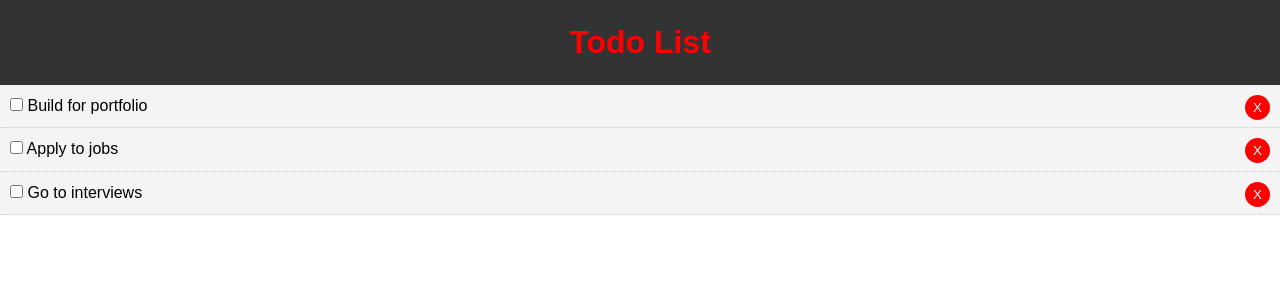
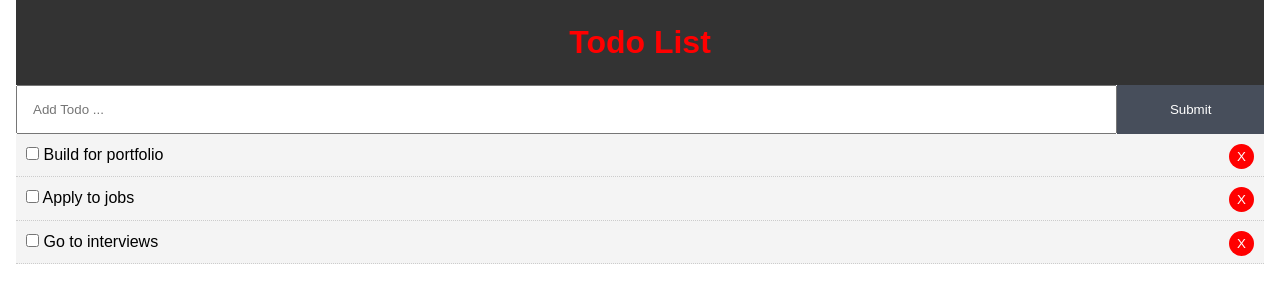
Before and after one commit to pixelboogie/Reactjs_ToDo, a React (Create React App) app: page / in a window 1280 px wide. Shown: the top 300 px of the page. Built offline with nearby package versions, Linux system fonts and the light colour scheme.

Commit message:
Added styling to AddTodo

```diff
--- a/src/App.css
+++ b/src/App.css
@@ -19,3 +19,16 @@
   margin: 1em;
   padding: 10px;
 }
+
+.container{
+  padding: 0 1rem;
+}
+
+.btn {
+  display: inline-block;
+  border: none;
+  background: rgb(71, 78, 91);
+  color: white;
+  padding: 7px 20px;
+  cursor: pointer;
+}
--- a/src/App.js
+++ b/src/App.js
@@ -1,6 +1,7 @@
 import React, { Component } from 'react';
 import Todos from './components/Todos';
 import Header from './components/layout/Header'
+import AddTodo from './components/AddTodo'
 
 import './App.css';
 
@@ -45,11 +46,14 @@
 
       return (
         <div className="App">
-          <Header />
-        <Todos todos={this.state.todos}
-        markComplete={this.markComplete}
-        delTodo={this.delTodo}
-        />
+          <div className="container">
+            <Header />
+            <AddTodo />
+            <Todos todos={this.state.todos}
+            markComplete={this.markComplete}
+              delTodo={this.delTodo}
+            />
+          </div>
         </div>
     );
   }
--- /dev/null
+++ b/src/components/AddTodo.js
@@ -0,0 +1,25 @@
+import React, { Component } from 'react'
+
+export class AddTodo extends Component {
+    render() {
+        return(
+        <form style={{ display: 'flex' }}>
+            <input
+                type="text"
+                name="title"
+                style={{flex: '10', padding: '15px'}}
+                placeholder="Add Todo ..."
+                />
+            <input
+                type="submit"
+                value="Submit"
+                className="btn"
+                style={{flex: '1'}}
+            />
+
+        </form>
+        )
+    }
+}
+
+export default AddTodo
--- a/src/components/Todos.js
+++ b/src/components/Todos.js
@@ -19,7 +19,7 @@
 
 // PropTypes
 Todos.propTypes = {
-  // todo: PropTypes.object.isRequired
+  todo: PropTypes.object.isRequired
   // markComplete: PropTypes.func.isRequired,
   // delTodo: PropTypes.func.isRequired,
 }
```
